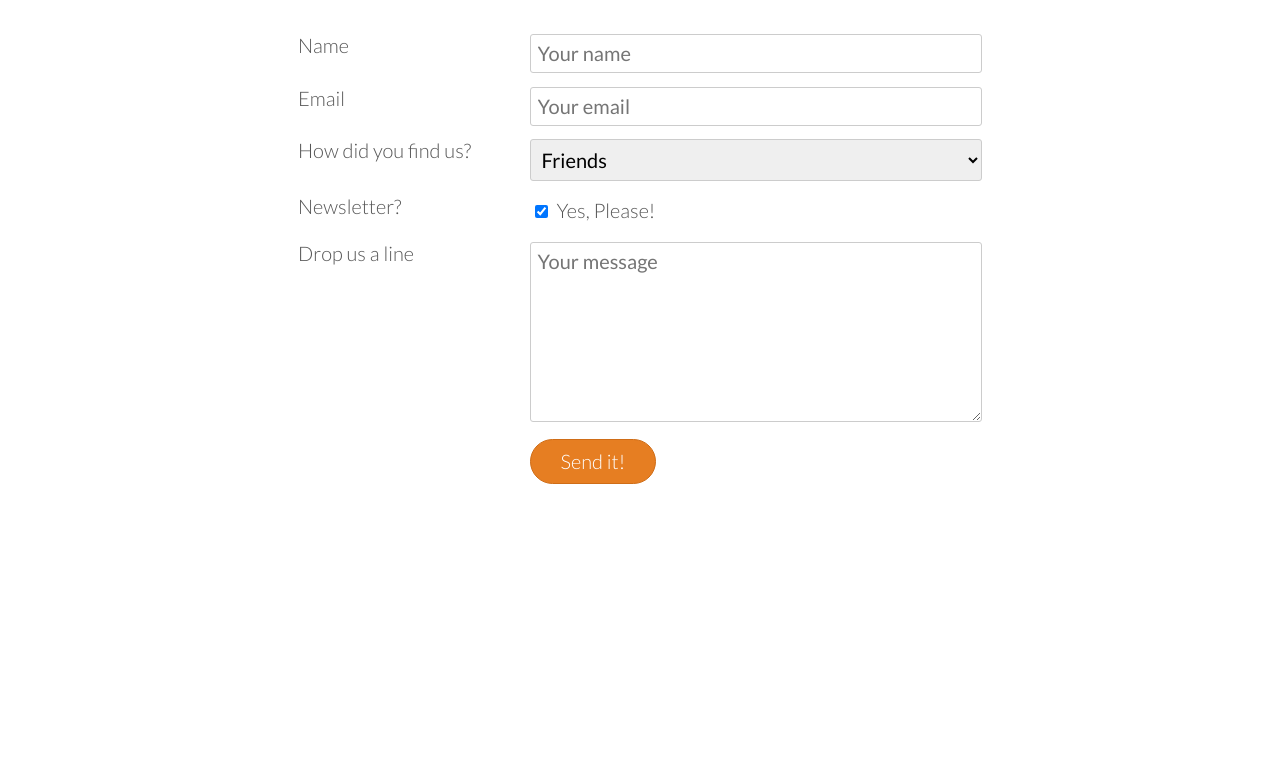
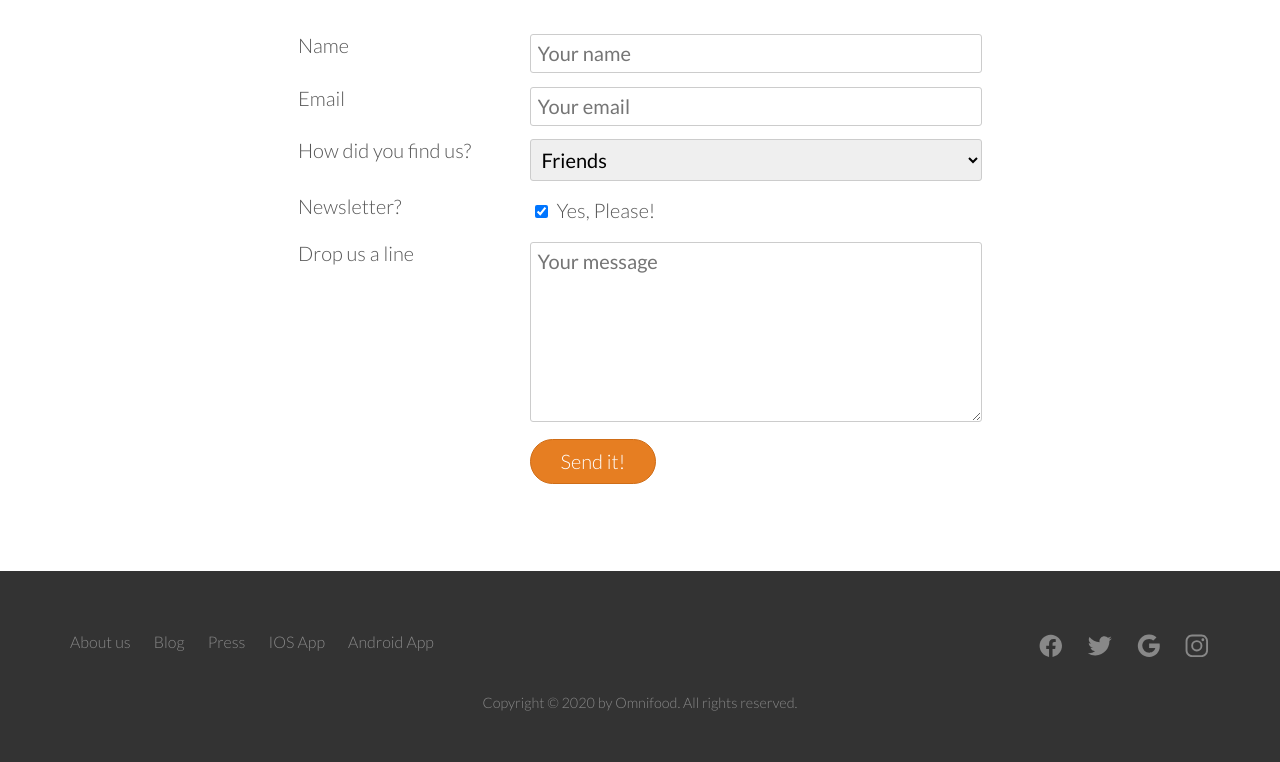
Before and after one commit to Varun514-code/omnifood-site, a plain HTML site: page omnifood/index.html in a window 1280 px wide. Shown: the part 5044-5806 px from the top of the page. Before the commit the page ends 5615 px from the top, so only its background shows below. Drawn offline with nearby package versions, Linux system fonts and the light colour scheme.

Commit message:
Complete the HTML & CSS by the ending the footer.

```diff
--- a/omnifood/index.html
+++ b/omnifood/index.html
@@ -423,6 +423,43 @@
                 </form>
             </div>
         </section>
+        <footer>
+            <div class="row">
+                <div class="col span-1-of-2">
+                    <ul class="footer-nav">
+                        <li><a href="#">About us</a></li>
+                        <li><a href="#">Blog</a></li>
+                        <li><a href="#">Press</a></li>
+                        <li><a href="#">IOS App</a></li>
+                        <li><a href="#">Android App</a></li>
+                    </ul>
+                </div>
+                <div class="col span-1-of-2">
+                    <ul class="social-links">
+                        <li><a href="#">
+                                <ion-icon name="logo-facebook" class="face"></ion-icon>
+                            </a></li>
+                        <li><a href="#">
+                                <ion-icon name="logo-twitter" class="twit"></ion-icon>
+                            </a></li>
+                        <li><a href="#">
+                                <ion-icon name="logo-google" class="goog"></ion-icon>
+                            </a>
+
+                        </li>
+                        <li><a href="#">
+                                <ion-icon name="logo-instagram" class="inst"></ion-icon>
+                            </a></li>
+                    </ul>
+                </div>
+            </div>
+            <div class="row">
+                <p>
+                    Copyright &copy; 2020 by Omnifood. All rights reserved.
+                </p>
+            </div>
+        </footer>
+
 
 </body>
 
--- a/omnifood/resources/css/style.css
+++ b/omnifood/resources/css/style.css
@@ -521,3 +521,82 @@ input[type=checkbox] {
 *:focus {
     outline: none;
 }
+
+/*----Footer----*/
+
+footer {
+    background-color: #333333;
+    color: white;
+    padding: 50px;
+    font-size: 80%;
+}
+
+.footer-nav {
+    list-style: none;
+    float: left;
+
+}
+
+.social-links {
+    list-style: none;
+    float: right;
+}
+
+.footer-nav li,
+.social-links li {
+    display: inline-block;
+    margin-right: 20px;
+}
+
+.footer-nav li:last-child,
+.social-links li:last-child {
+    margin-right: 0;
+}
+
+.footer-nav li a,
+.social-links li a {
+    text-decoration: none;
+    border-bottom: none;
+    color: #888888;
+    transition: color 0.2s;
+
+}
+
+.footer-nav li a:hover{
+
+    color: #ddd;
+}
+
+.social-links li {
+    font-size: 160%;
+}
+
+footer p {
+    color: #888888;
+    text-align: center;
+    font-size: 90%;
+    margin-top: 20px;
+}
+
+.face,
+.twit,
+.goog,
+.inst {
+    transition: color 0.2s;
+}
+
+.face:hover {
+    color: #3b5998;
+}
+
+.twit:hover{
+    color: #55acee;
+}
+
+.goog:hover {
+    color: #dd4b39;
+}
+
+.inst:hover {
+    color: #4c68d7;
+}
```
